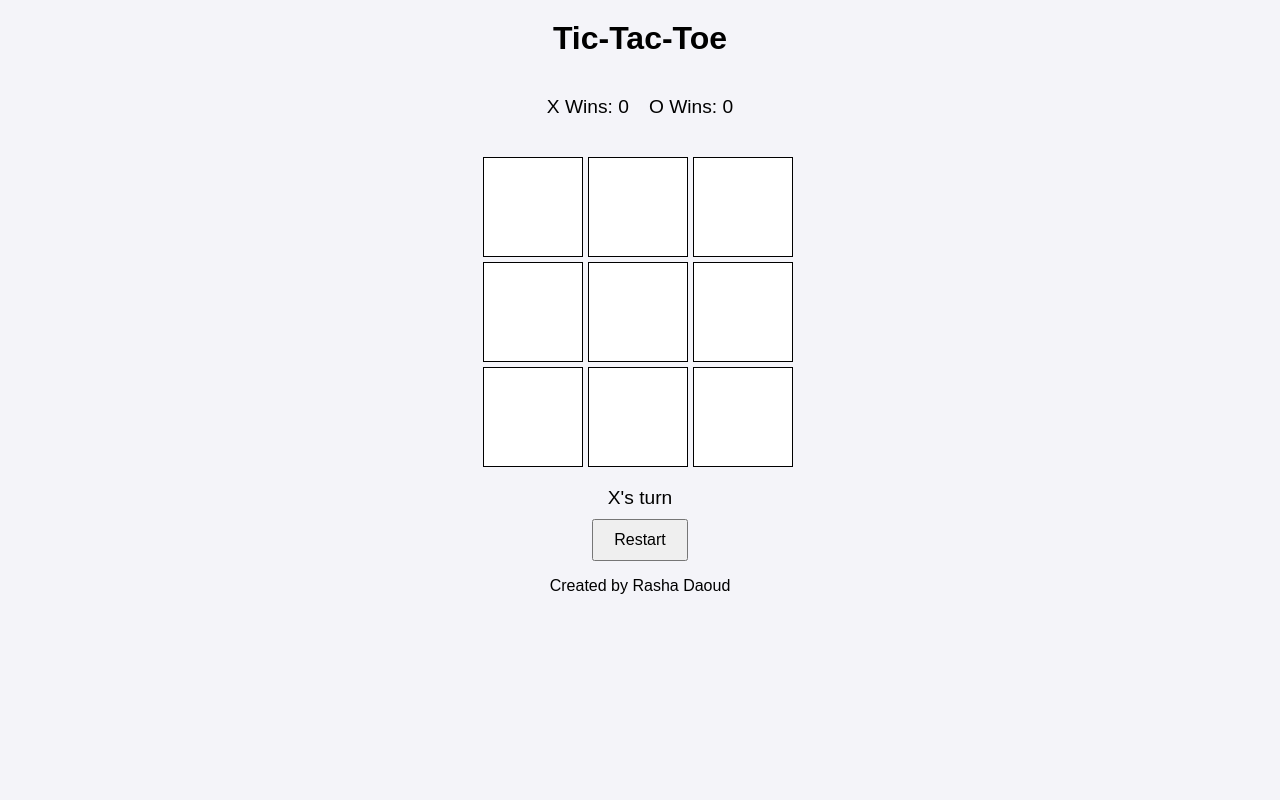
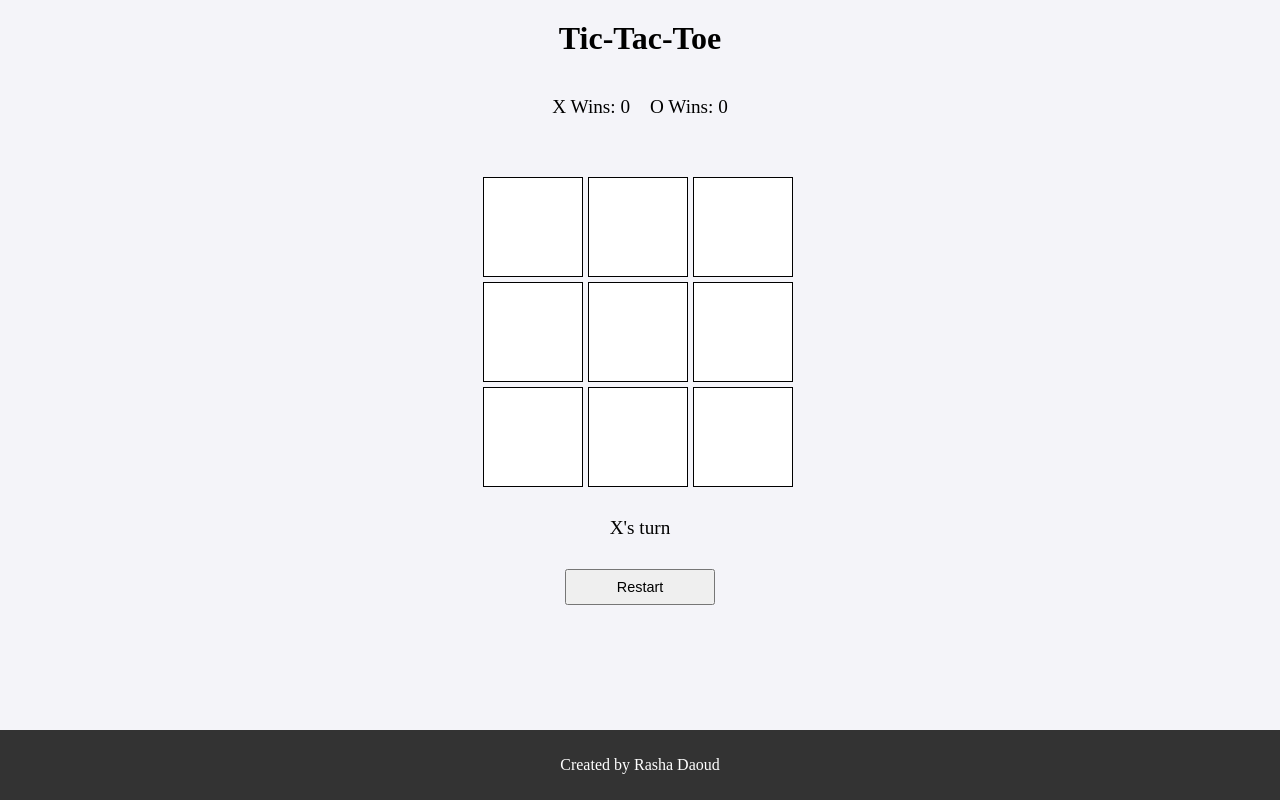
Before and after one commit to rashadaoud3/Tic-Tac-Toe, a plain HTML site: page index.html in a window 1280 px wide. Drawn offline with Linux system fonts and the light colour scheme.

Commit message:
Update styles.css

```diff
--- a/styles.css
+++ b/styles.css
@@ -1,9 +1,13 @@
 body {
-    font-family: Arial, sans-serif;
+    font-family: 'Times New Roman', Times, serif;
     text-align: center;
     margin: 0;
     padding: 0;
     background-color: #f4f4f9;
+    display: flex;
+    flex-direction: column;
+    min-height: 100vh; /* Ensures the footer stays at the bottom */
+    justify-content: center; /* Centers content vertically */
 }
 
 h1 {
@@ -52,7 +56,18 @@ h1 {
 }
 
 #reset-button {
-    padding: 10px 20px;
-    font-size: 1em;
+    padding: 8px 16px;
+    font-size: 0.9em;
     cursor: pointer;
+    width: 150px; /* Set a fixed width for the button */
+    margin: 20px auto; /* Centers the button horizontally */
+    display: block; /* Ensures the button is treated as a block element */
 }
+
+/* Footer styling */
+footer {
+    margin-top: auto;
+    background-color: #333;
+    color: white;
+    padding: 10px 0;
+}
```
